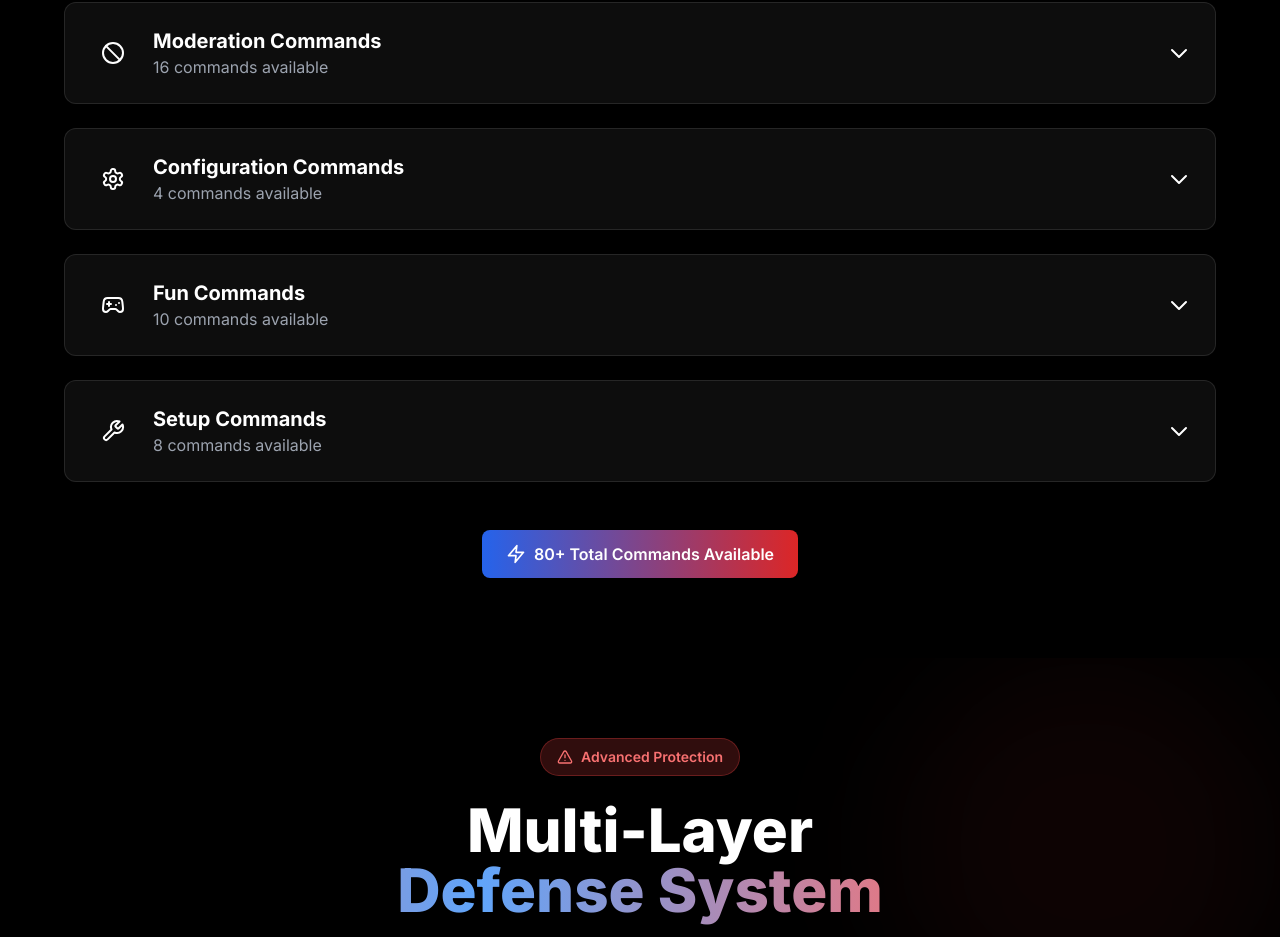
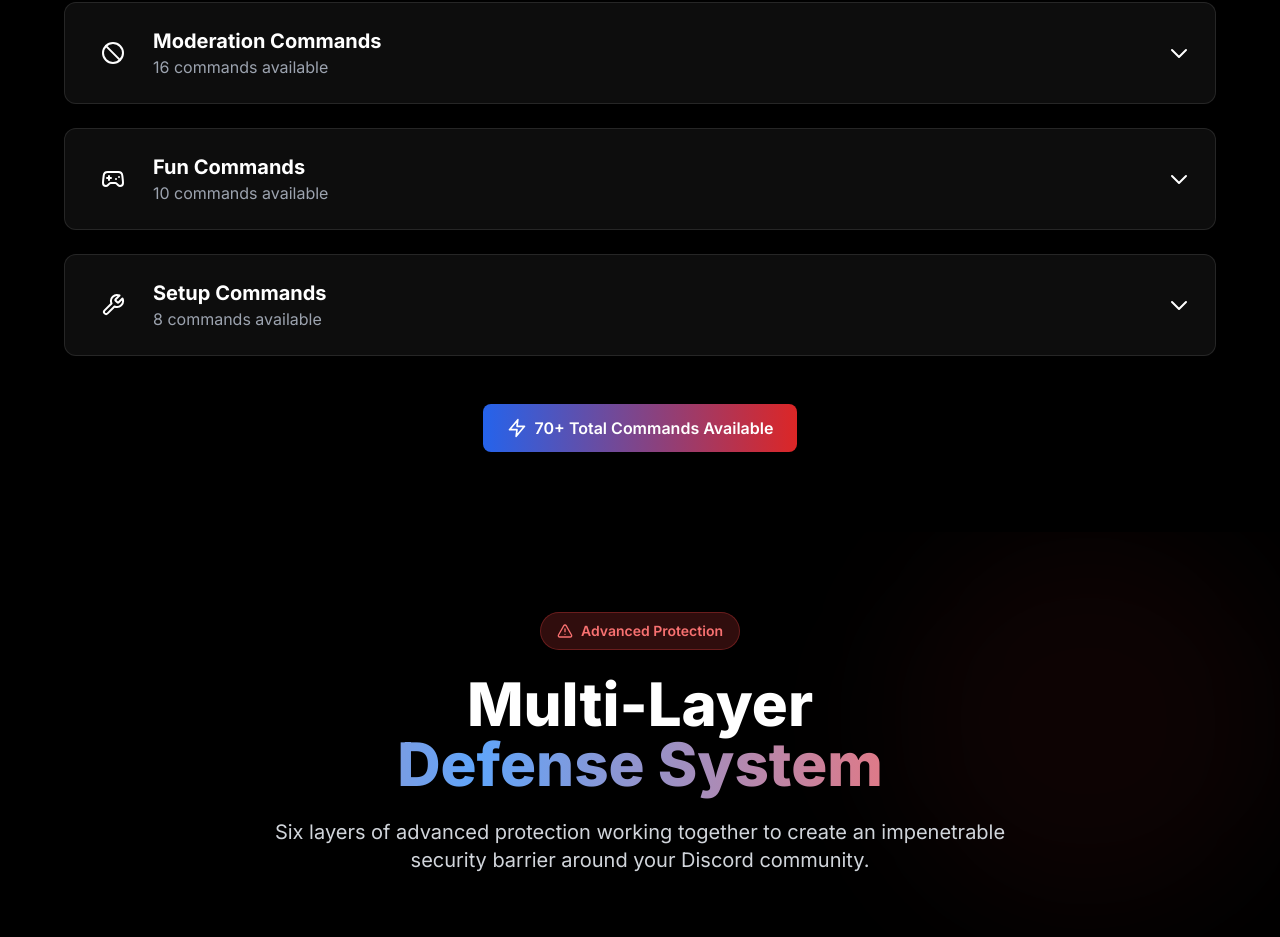
Before and after one commit to sijaan1129/gg, a React (Vite) app: page / in a window 1280 px wide. Shown: the part 1364-2301 px from the top of the page. Built offline with nearby package versions, Linux system fonts and the light colour scheme.

Commit message:
Remove Configuration Commands Section

```diff
--- a/src/components/BotCommands.tsx
+++ b/src/components/BotCommands.tsx
@@ -203,33 +203,6 @@ const BotCommands = () => {
       ]
     },
     {
-      icon: Settings,
-      title: "Configuration Commands",
-      color: "bg-purple-500/20 border-purple-500",
-      commands: [
-        {
-          name: "setup",
-          description: "Quick setup wizard for NexuSec configuration",
-          usage: "/setup"
-        },
-        {
-          name: "config",
-          description: "View and modify bot configuration settings",
-          usage: "/config [setting] [value]"
-        },
-        {
-          name: "logs",
-          description: "Configure logging channels and events",
-          usage: "/logs [channel] [events]"
-        },
-        {
-          name: "automod",
-          description: "Configure automatic moderation rules and actions",
-          usage: "/automod [rule] [action] [severity]"
-        }
-      ]
-    },
-    {
       icon: Gamepad2,
       title: "Fun Commands",
       color: "bg-green-500/20 border-green-500",
@@ -373,7 +346,7 @@ const BotCommands = () => {
         <div className="mt-12 text-center">
           <div className="inline-flex items-center gap-2 px-6 py-3 bg-gradient-to-r from-blue-600 to-red-600 rounded-lg text-white font-semibold">
             <Zap className="h-5 w-5" />
-            80+ Total Commands Available
+            70+ Total Commands Available
           </div>
         </div>
       </div>
```
